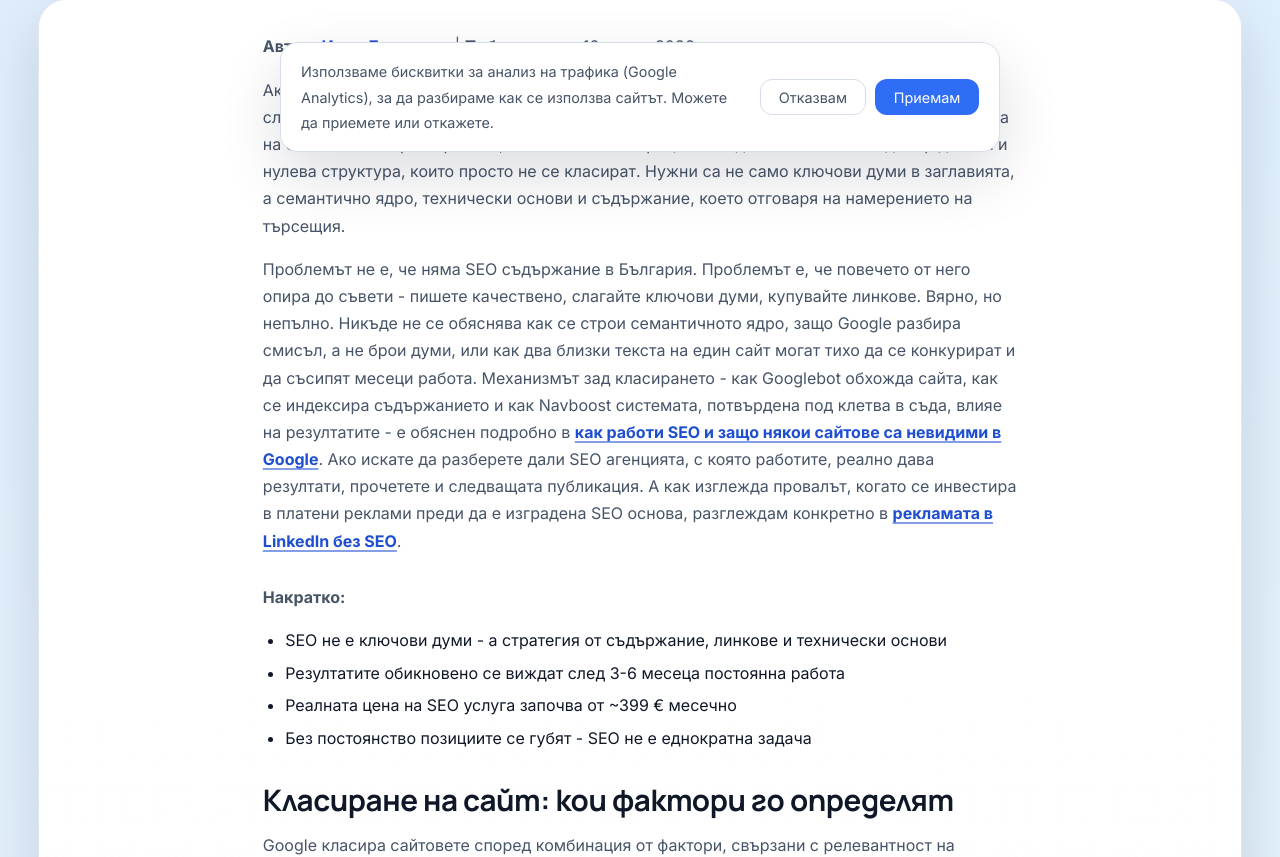
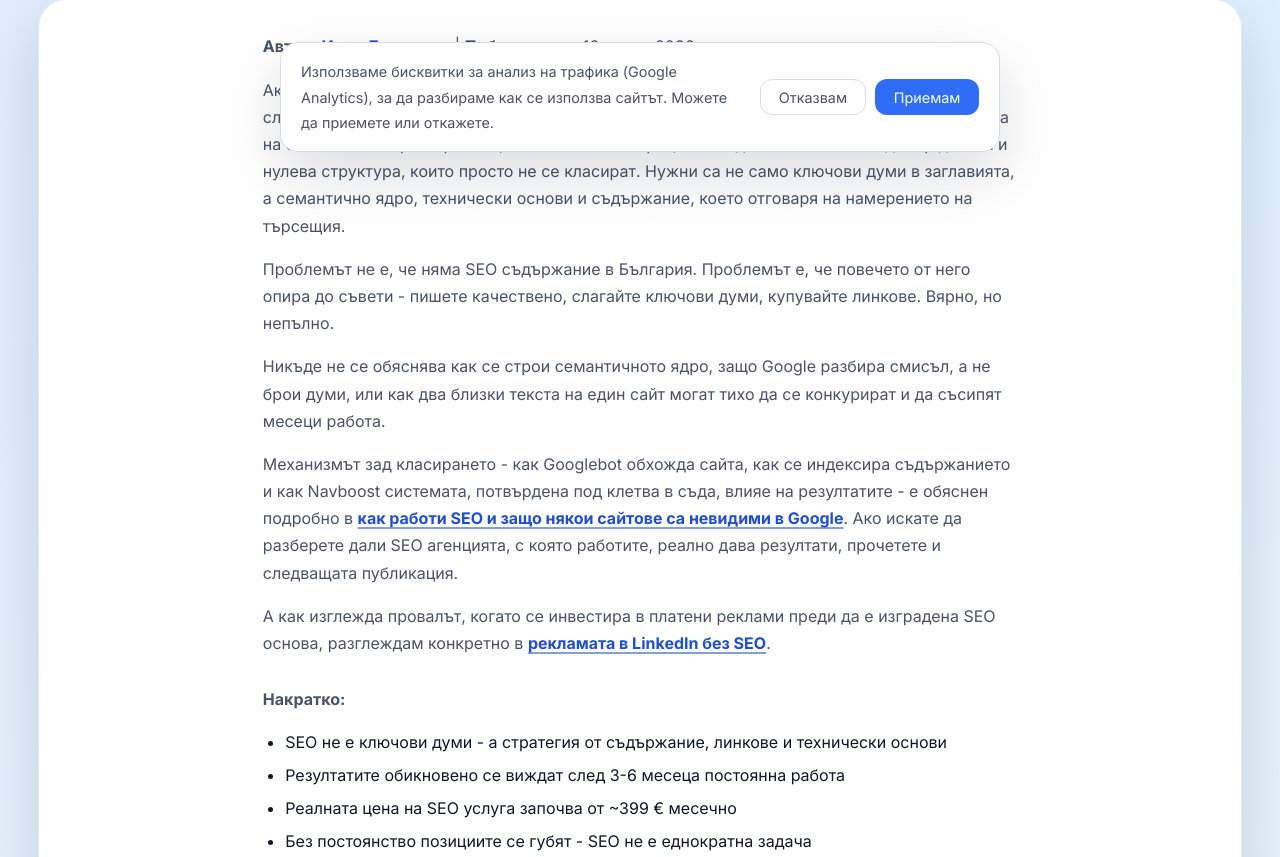
Before and after one commit to inweblife/inweblife, a Next.js app: page /seo-optimizaciya-na-ueb-sait in a window 1280 px wide. Shown: the part 636-1493 px from the top of the page. Built offline with nearby package versions, Linux system fonts and the light colour scheme; no server answers.

Commit message:
Update seo-optimizaciya-na-ueb-sait.js

```diff
--- a/pages/seo-optimizaciya-na-ueb-sait.js
+++ b/pages/seo-optimizaciya-na-ueb-sait.js
@@ -111,16 +111,24 @@ const SeoOptimizaciya = () => {
             <p>
               Проблемът не е, че няма SEO съдържание в България. Проблемът е, че повечето от
               него опира до съвети - пишете качествено, слагайте ключови думи, купувайте линкове.
-              Вярно, но непълно. Никъде не се обяснява как се строи семантичното ядро, защо
-              Google разбира смисъл, а не брои думи, или как два близки текста на един сайт могат
-              тихо да се конкурират и да съсипят месеци работа. Механизмът зад класирането - как
-              Googlebot обхожда сайта, как се индексира съдържанието и как Navboost системата,
-              потвърдена под клетва в съда, влияе на резултатите - е обяснен подробно в{" "}
+              Вярно, но непълно.
+            </p>
+            <p>
+              Никъде не се обяснява как се строи семантичното ядро, защо Google разбира смисъл,
+              а не брои думи, или как два близки текста на един сайт могат тихо да се конкурират
+              и да съсипят месеци работа.
+            </p>
+            <p>
+              Механизмът зад класирането - как Googlebot обхожда сайта, как се индексира
+              съдържанието и как Navboost системата, потвърдена под клетва в съда, влияе на
+              резултатите - е обяснен подробно в{" "}
               <Link href="/kak-raboti-seo">
                 <strong>как работи SEO и защо някои сайтове са невидими в Google</strong>
               </Link>
               . Ако искате да разберете дали SEO агенцията, с която работите, реално дава резултати,
               прочетете и следващата публикация.
+            </p>
+            <p>
               А как изглежда провалът, когато се инвестира в платени реклами преди да е изградена
               SEO основа, разглеждам конкретно в{" "}
               <Link href="/ads-without-seo">
```
